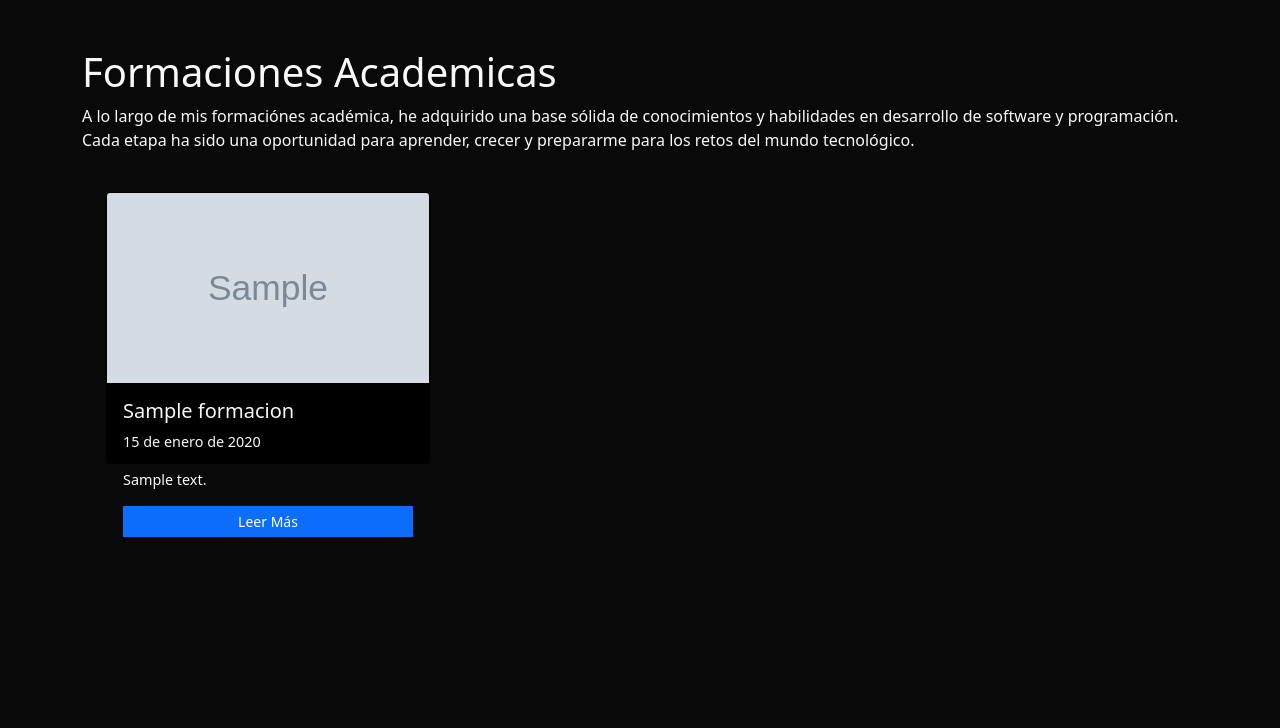
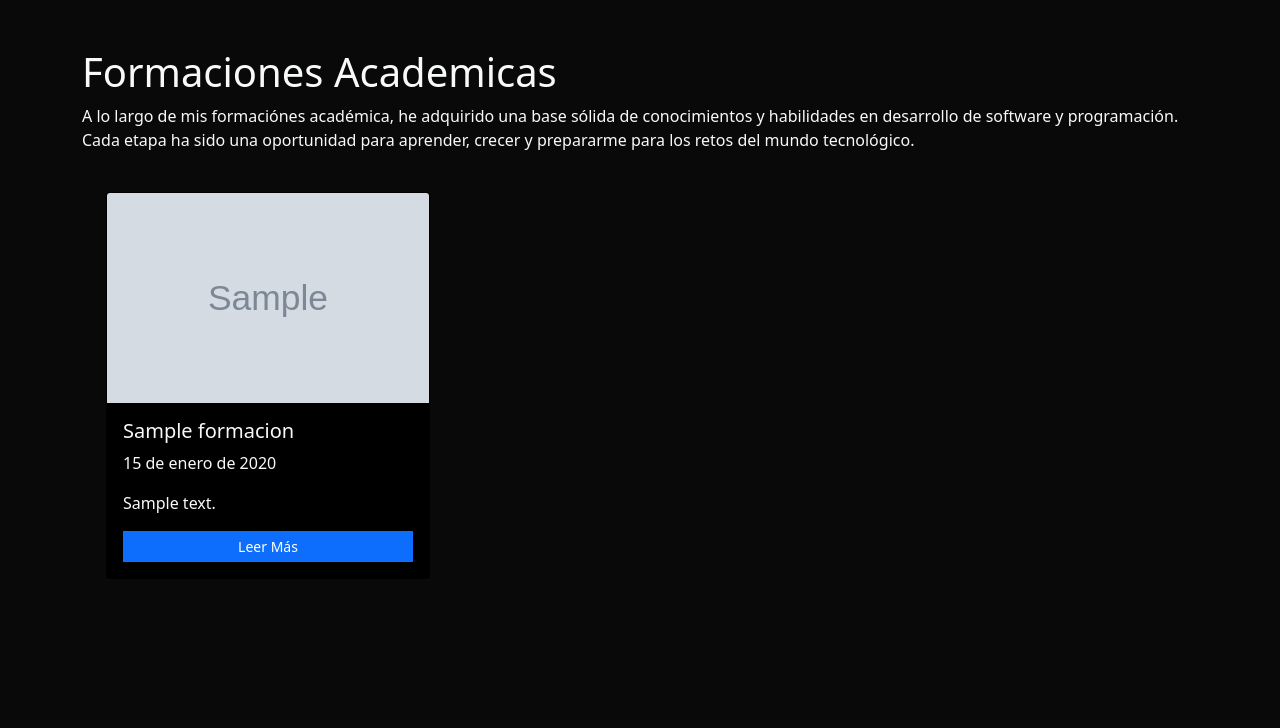
Before and after one commit to MateusTegue/PortafolioWeb-, a Django app: page /formacion/ in a window 1280 px wide. Shown: the part 56-784 px from the top of the page. Run offline with Django 5.2, Linux system fonts and the light colour scheme; tables that the repository leaves empty hold one stand-in row (values such as "Sample post"); grey boxes marked "Sample" are stand-in pictures.

Commit message:
modificacion de las card en formaciones

```diff
--- a/formacion/templates/formacion.html
+++ b/formacion/templates/formacion.html
@@ -11,13 +11,13 @@
 <div class="container">
     <div class="row ">
         {% for formacion in formaciones %}
-        <div class="col-md-4 p-4 " style="max-height: 320px; font-size: 0.9rem;">
+        <div class="col-md-4 p-4 ">
           <div class="card bg-black h-100 card-project">
-            <img src="{{ formacion.imagen.url }}" alt="image of {{ formacion.title }}" class="card-img-top" style="height: 190px; width: 100%; object-fit: cover;">
+            <img src="{{ formacion.imagen.url }}" alt="image of {{ formacion.title }}" class="card-img-top" style="height: 210px; width: 100%; object-fit: cover;">
             <div class="card-body d-flex flex-column">
               <h5 class="card-title">{{ formacion.title|truncatechars:20 }}</h5>
               <p class="card-text">{{ formacion.date }}</p>
-              <p class="card-text">{{ formacion.description|safe|truncatechars:30 }}</p>
+              <p class="card-text">{{ formacion.description|safe|truncatechars:40 }}</p>
               <a href="{% url 'formacion:formacion_detail' formacion.id %}" class="btn btn-primary rounded-0 btn-sm mt-auto">Leer Más</a>
             </div>
           </div>
```
